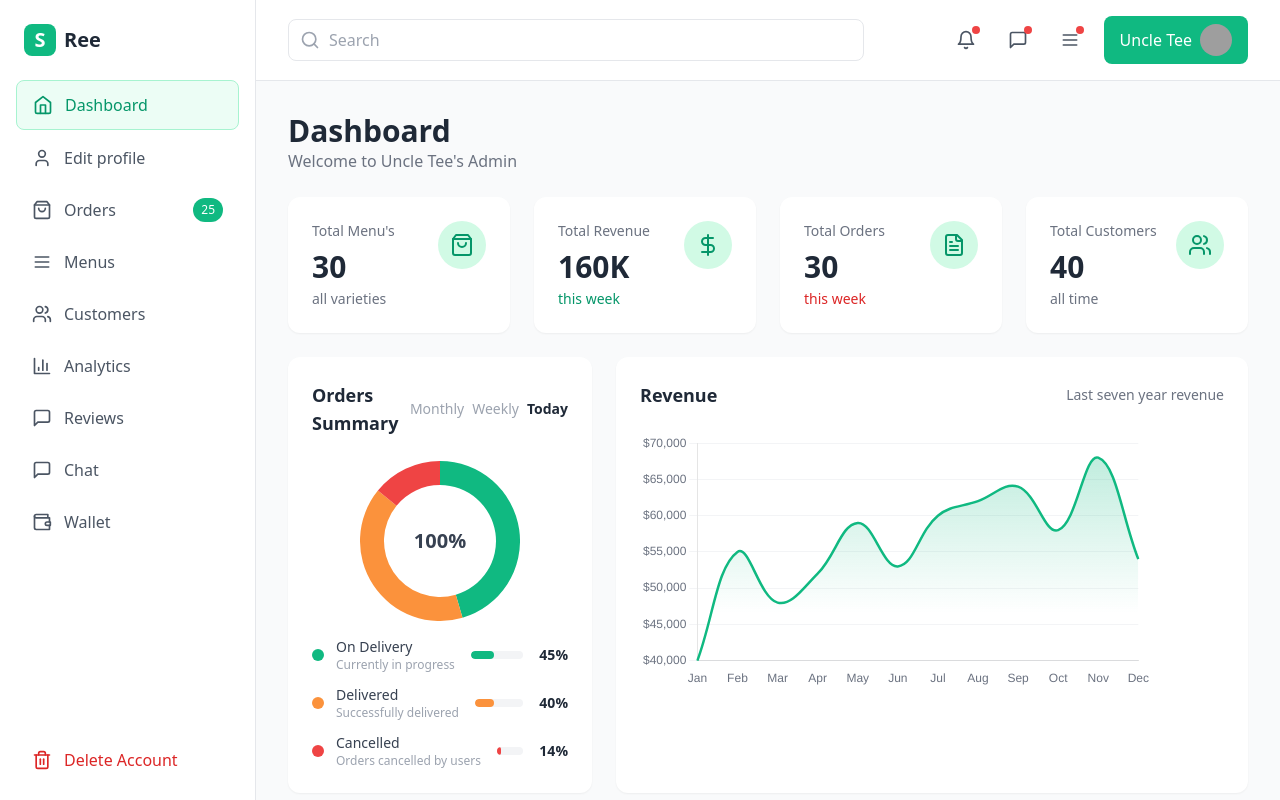
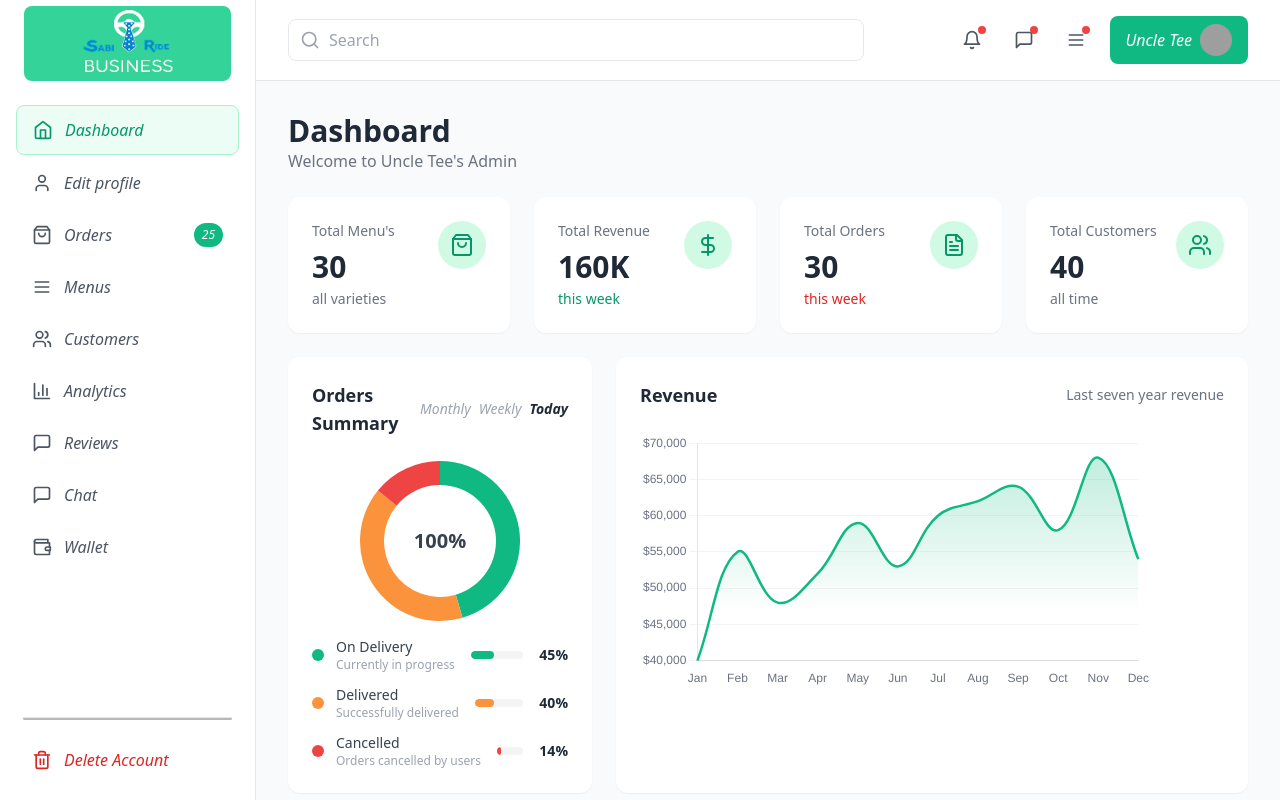
Before and after one commit to Joshbill-pixel/Bussiness_Admin-Dashboard, a React (Vite) app: page / in a window 1280 px wide. Built offline with nearby package versions, Linux system fonts and the light colour scheme; grey boxes are pictures that could not be loaded.

Commit message:
saving changes

```diff
--- a/index.html
+++ b/index.html
@@ -5,6 +5,11 @@
     <link rel="icon" type="image/svg+xml" href="/vite.svg" />
     <meta name="viewport" content="width=device-width, initial-scale=1.0" />
     <title>React Tailwind UI Implementation</title>
+    <style>
+      body{
+        color: rgb(39, 39, 39);
+      }
+    </style>
   </head>
   <body>
     <div id="root"></div>
--- /dev/null
+++ b/src/components/Sidebar.css
@@ -0,0 +1,21 @@
+button{
+    font-style: italic;
+}
+hr{
+    margin: auto !important;
+    width: 82%;
+    height: 3px !important;
+    background-color: rgb(185, 182, 182);
+    border-radius: 5px;
+}
+.logo{
+    width: 100%;
+    height: 75px;
+    margin: auto;
+    margin-top: -18px;
+}
+.logo img{
+    width: 100%;
+    height: 75px;
+    object-fit: contain;
+}
--- a/src/components/Sidebar.jsx
+++ b/src/components/Sidebar.jsx
@@ -1,5 +1,6 @@
 import { Home, User, ShoppingBag, Menu as MenuIcon, Users, BarChart3, MessageSquare, Wallet, Trash2, X } from 'lucide-react';
 import { useState } from 'react';
+import './Sidebar.css';
 
 export default function sidebar({ activeTab, onTabChange }) {
   const [isMobileMenuOpen, setIsMobileMenuOpen] = useState(false);
@@ -19,8 +20,7 @@ export default function sidebar({ activeTab, onTabChange }) {
     <>
       <button
         onClick={() => setIsMobileMenuOpen(true)}
-        className="lg:hidden fixed top-4 left-4 z-40 p-2 bg-white rounded-lg shadow-md hover:bg-gray-50"
-      >
+        className="lg:hidden fixed top-4 left-4 z-40 p-2 bg-white rounded-lg shadow-md hover:bg-gray-50 font-italic" aria-hidden="true">
         <MenuIcon size={24} className="text-gray-700" />
       </button>
 
@@ -39,11 +39,10 @@ export default function sidebar({ activeTab, onTabChange }) {
       `}>
       <div className="p-6">
         <div className="flex items-center justify-between">
-          <div className="flex items-center space-x-2">
-          <div className="w-8 h-8 bg-emerald-500 rounded-lg flex items-center justify-center">
-            <span className="text-white font-bold text-xl">S</span>
-          </div>
-            <span className="text-xl font-bold text-gray-800">Ree</span>
+          <div className="w-full flex items-center space-x-2">
+            <div className="logo bg-emerald-400 rounded-lg flex items-center justify-center">
+              <img className="w-full" src="src/components/img/SABI RIDE BUSINESS LOGO 1.png" alt="Logo" />
+            </div>
           </div>
           <button
             onClick={() => setIsMobileMenuOpen(false)}
@@ -84,6 +83,7 @@ export default function sidebar({ activeTab, onTabChange }) {
         })}
       </nav>
 
+      <hr/>
       <div className="p-4">
         <button className="w-full flex items-center space-x-3 px-4 py-3 text-red-600 hover:bg-red-50 rounded-lg transition-colors">
           <Trash2 size={20} />
```
Also changed, not shown: src/components/img/SABI RIDE BUSINESS LOGO 1.png (added).
